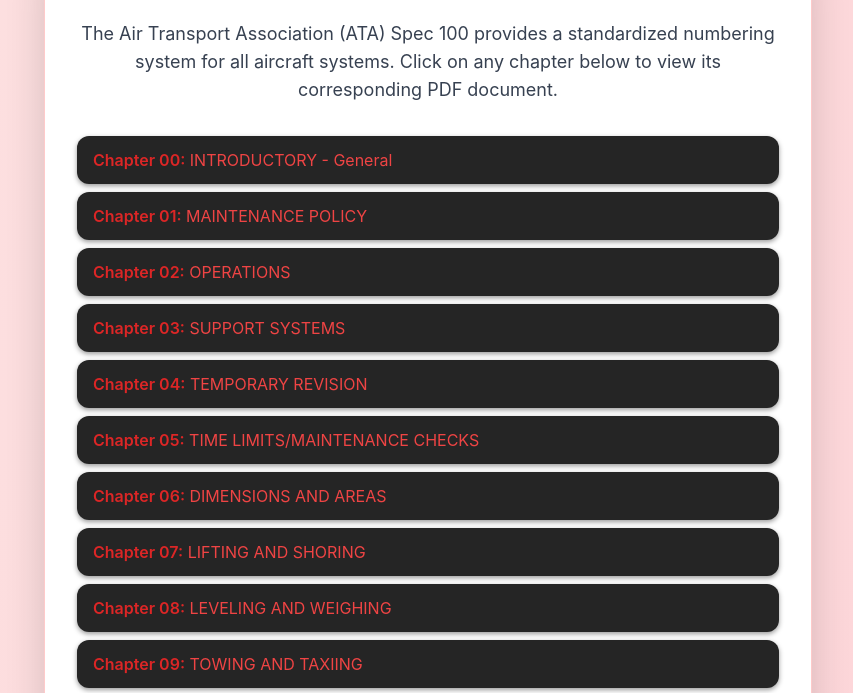
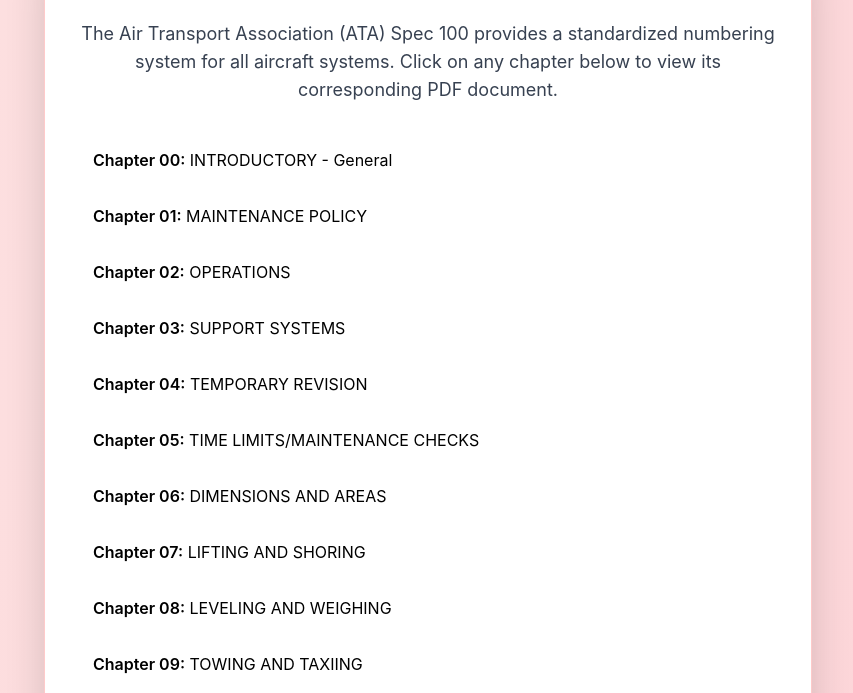
Before and after one commit to Harishk11m/q400, a plain HTML site: page sds/sds.html in a window 1280 px wide. Shown: the part 93-786 px from the top of the page, without its empty margins (212-1065 px from the left). Drawn offline with nearby package versions, Linux system fonts and the light colour scheme.

Commit message:
Update IndexStyle.css

```diff
--- a/IndexStyle.css
+++ b/IndexStyle.css
@@ -1,14 +1,5 @@
 /* Dark Red Theme CSS */
 
-:root {
-  --background-color: #1a1a1a;  /* Very dark charcoal */
-  --card-background: #252525;   /* Slightly lighter dark grey */
-  --text-color: #f5f5f5;        /* Off-white */
-  --link-color: #ef4444;        /* A strong, vibrant red */
-  --hover-background: #b91c1c;  /* A deeper, more prominent red for hover */
-  --chapter-number: #dc2626;    /* A slightly lighter red for the number */
-  --box-shadow-color: rgba(0, 0, 0, 0.4);
-}
 
 body {
   font-family: 'Inter', sans-serif;
```
